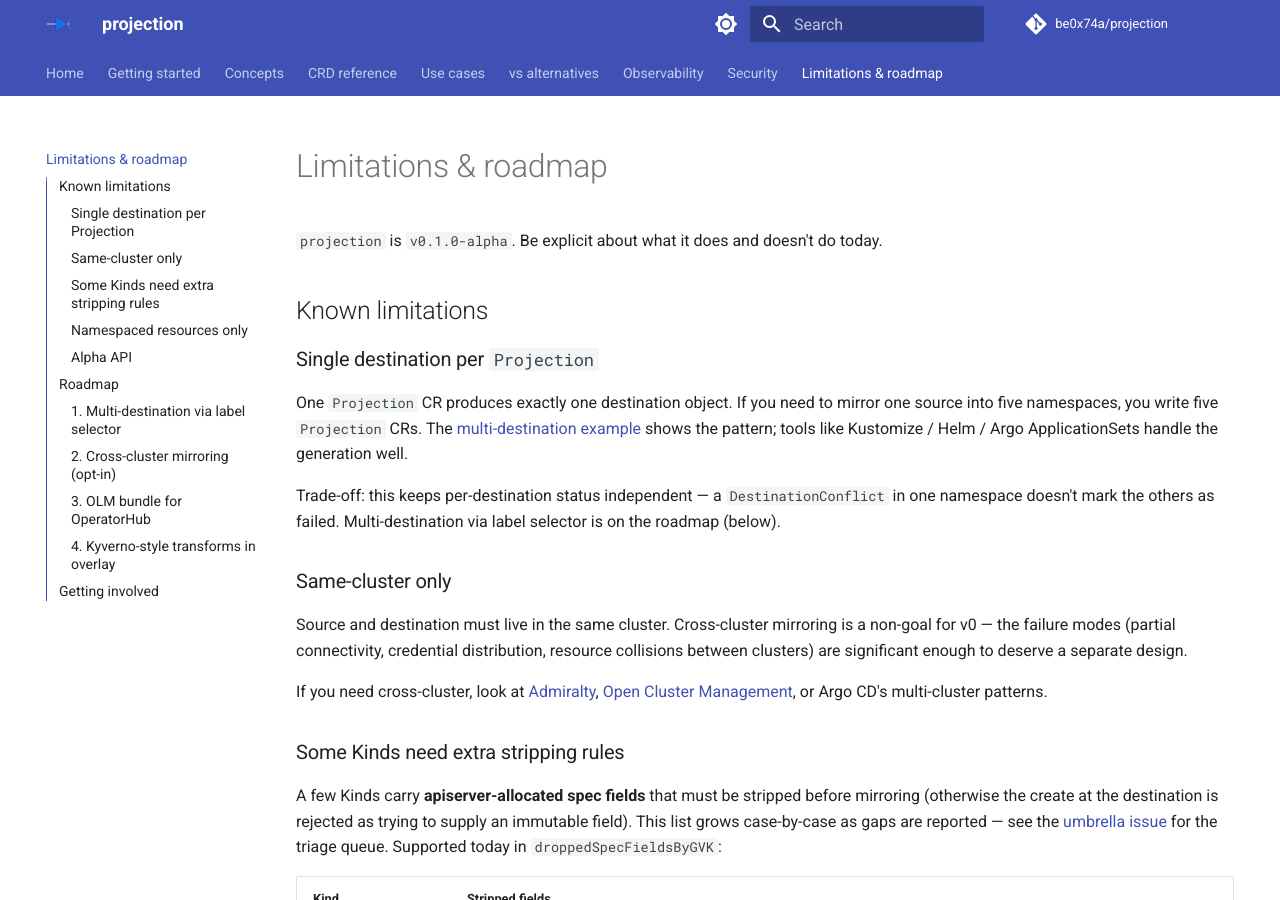
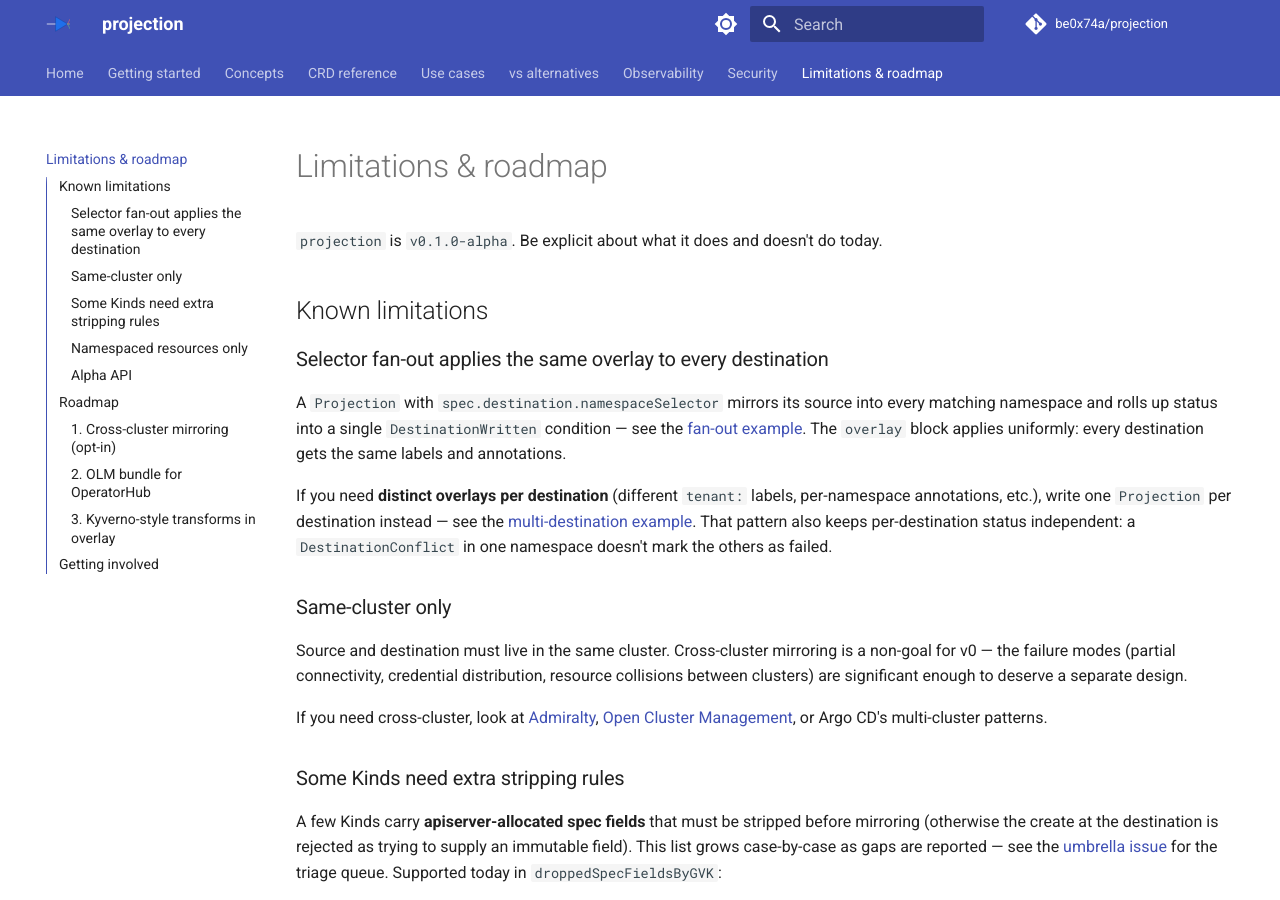
Before and after one commit to be0x74a/projection, an MkDocs documentation site: the page built from docs/limitations.md, in a window 1280 px wide and 900 px high. Built offline with MkDocs 1.6.1 and Material for MkDocs 9.7.7, drawn with Linux system fonts in a browser that asks for light colours; comment, search, counter and statistics services are not loaded; some of the changed text lies outside the part shown.

Commit message:
docs(limitations): reflect multi-destination fan-out as shipped (#21)
Selector-based fan-out landed in #17 and the changelog already records
it, but docs/limitations.md still framed 'Single destination per
Projection' as a universal limitation and listed 'Multi-destination via
label selector' as a roadmap item.

- Reframe the subsection around the real remaining trade-off:
  selector fan-out applies one overlay uniformly; distinct overlays per
  destination still need one Projection per destination.
- Drop the shipped roadmap item and renumber the remaining three.
  (The deleted YAML example also had a typo — spec.destinations.*
  instead of spec.destination.* — which is now moot.)

No code changes, no changelog entry needed (the shipped feature is
already recorded under [Unreleased]).

````diff
--- a/docs/limitations.md
+++ b/docs/limitations.md
@@ -4,11 +4,11 @@
 
 ## Known limitations
 
-### Single destination per `Projection`
+### Selector fan-out applies the same overlay to every destination
 
-One `Projection` CR produces exactly one destination object. If you need to mirror one source into five namespaces, you write five `Projection` CRs. The [multi-destination example](https://github.com/be0x74a/projection/blob/main/examples/multiple-destinations-from-one-source.yaml) shows the pattern; tools like Kustomize / Helm / Argo ApplicationSets handle the generation well.
+A `Projection` with `spec.destination.namespaceSelector` mirrors its source into every matching namespace and rolls up status into a single `DestinationWritten` condition — see the [fan-out example](https://github.com/be0x74a/projection/blob/main/examples/configmap-fan-out-selector.yaml). The `overlay` block applies uniformly: every destination gets the same labels and annotations.
 
-Trade-off: this keeps per-destination status independent — a `DestinationConflict` in one namespace doesn't mark the others as failed. Multi-destination via label selector is on the roadmap (below).
+If you need **distinct overlays per destination** (different `tenant:` labels, per-namespace annotations, etc.), write one `Projection` per destination instead — see the [multi-destination example](https://github.com/be0x74a/projection/blob/main/examples/multiple-destinations-from-one-source.yaml). That pattern also keeps per-destination status independent: a `DestinationConflict` in one namespace doesn't mark the others as failed.
 
 ### Same-cluster only
 
@@ -47,29 +47,15 @@ The CRD stability is alpha. `projection.be0x74a.io/v1` is the storage version, a
 
 In rough priority order:
 
-### 1. Multi-destination via label selector
-
-Let one `Projection` target many namespaces:
-
-```yaml
-spec:
-  destinations:
-    namespaceSelector:
-      matchLabels:
-        tenant-tier: shared
-```
-
-Design considerations: per-destination status (one condition array per namespace? a subresource per destination?), conflict aggregation, propagation latency with N destinations.
-
-### 2. Cross-cluster mirroring (opt-in)
+### 1. Cross-cluster mirroring (opt-in)
 
 Federation-style. Source in cluster A, destination in cluster B. Credential distribution via a secret-backed `ClusterRef`. This is a large piece of work and will be gated behind an explicit flag and a separate CRD.
 
-### 3. OLM bundle for OperatorHub
+### 2. OLM bundle for OperatorHub
 
 Package `projection` as an OLM bundle and publish to [OperatorHub.io](https://operatorhub.io/). This is mostly packaging and metadata, not code.
 
-### 4. Kyverno-style transforms in `overlay`
+### 3. Kyverno-style transforms in `overlay`
 
 Today `overlay` only merges labels and annotations. Useful additions:
 
````
